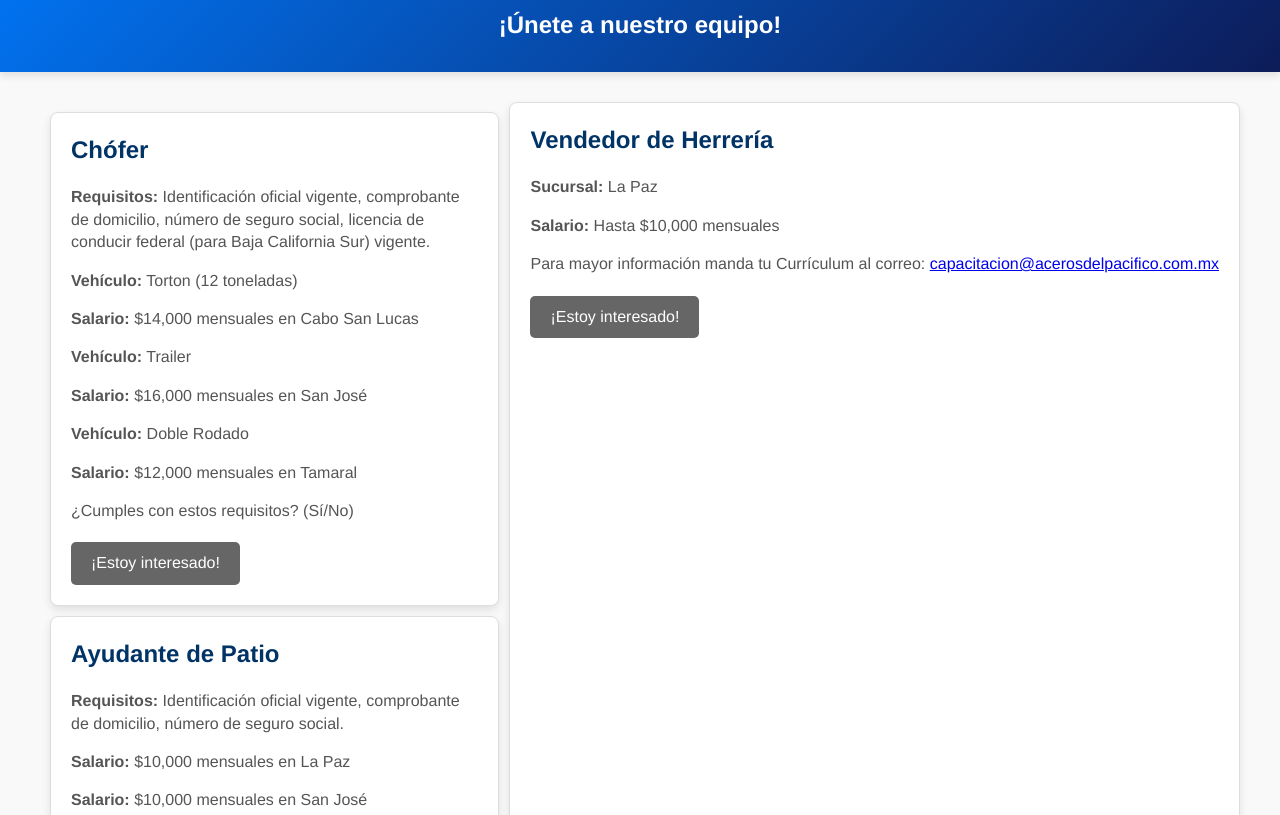
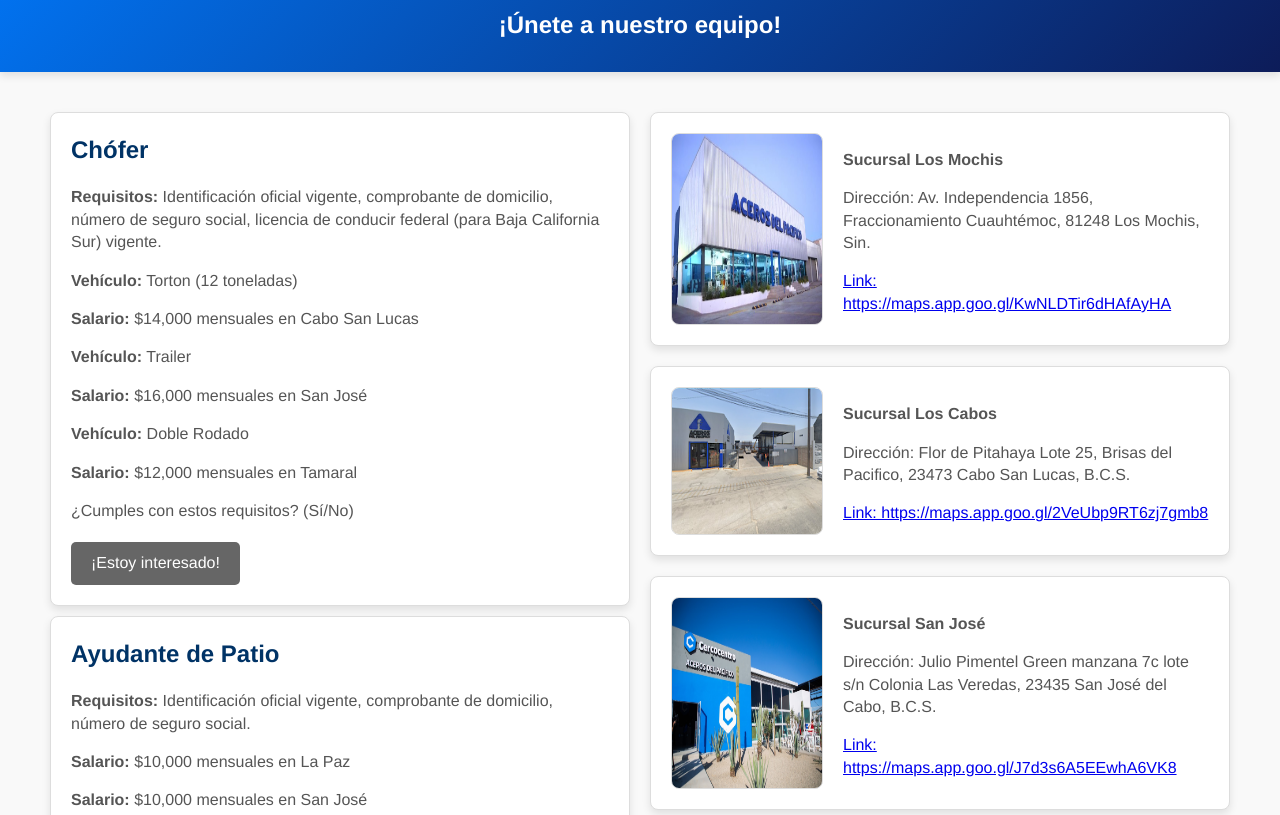
Before and after one commit to Jorge200118/reclutamientoacerosdelpacifico, a plain HTML site: page index.html in a window 1280 px wide. Shown: the part 500-1315 px from the top of the page. Drawn offline with Linux system fonts and the light colour scheme.

Commit message:
Update index.html

```diff
--- a/index.html
+++ b/index.html
@@ -374,13 +374,6 @@
                 <a href="javascript:void(0)" onclick="window.location.href=generarEnlaceWhatsapp('Hola, estoy interesado en la vacante de Cajera. Cumplo con los requisitos.')" class="cta-button">¡Estoy interesado!</a>
             </div>
             </div>
-            <div class="vacante">
-                <h2>Vendedor de Herrería</h2>
-                <p><strong>Sucursal:</strong> La Paz</p>
-                <p><strong>Salario:</strong> Hasta $10,000 mensuales</p>
-                <p>Para mayor información manda tu Currículum al correo: <a href="mailto:capacitacion@acerosdelpacifico.com.mx">capacitacion@acerosdelpacifico.com.mx</a></p>
-                <a href="javascript:void(0)" onclick="window.location.href=generarEnlaceWhatsapp('Hola, estoy interesado en la vacante de Vendedor de Herrería. Cumplo con los requisitos.')" class="cta-button">¡Estoy interesado!</a>
-            </div>
         </div>
         <div class="addresses">
             <div class="address-item">
```
